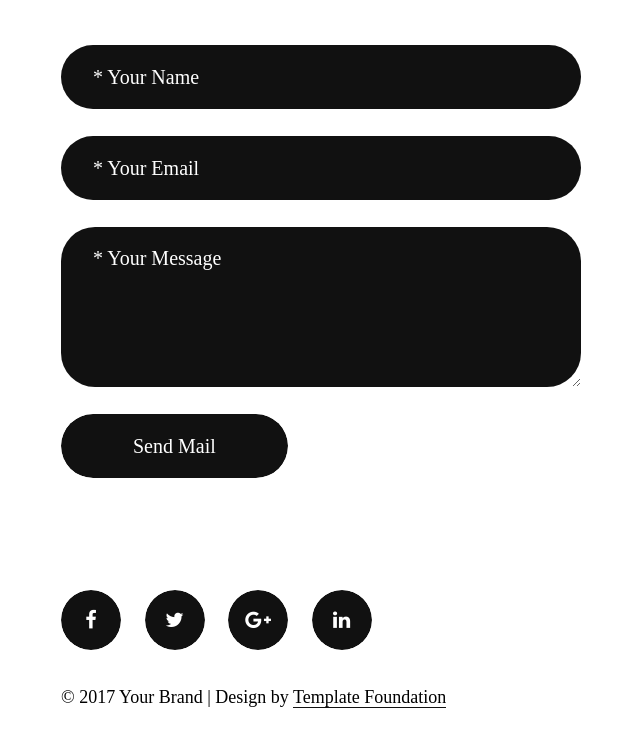
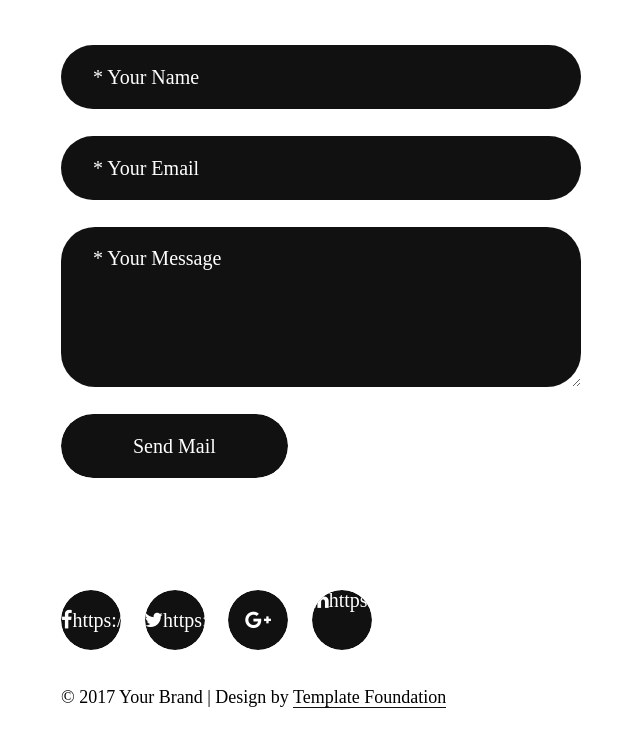
Before and after one commit to regogo/bosshenry_website, a plain HTML site: page index.html in a window 1280 px wide. Shown: the part 3474-4221 px from the top of the page, without its empty margins (639-1279 px from the left). Drawn offline with Linux system fonts and the light colour scheme; a web font is replaced by a local one.

Commit message:
updated links haha

```diff
--- a/index.html
+++ b/index.html
@@ -429,10 +429,10 @@
                 <ul class="social-icons scroll-animated-from-right">
 
 
-                    <li><a href="#"><i class="fa fa-facebook" aria-hidden="true"></i></a></li>
-                    <li><a href="#"><i class="fa fa-twitter" aria-hidden="true"></i></a></li>
+                    <li><a href="#"><i class="fa fa-facebook" aria-hidden="true">https://www.facebook.com/bosshenryph</i></a></li>
+                    <li><a href="#"><i class="fa fa-twitter" aria-hidden="true">https://twitter.com/bosshenryph</i></a></li>
                     <li><a href="#"><i class="fa fa-google-plus" aria-hidden="true"></i></a></li>
-                    <li><a href="#"><i class="fa fa-linkedin" aria-hidden="true"></i></a></li>
+                    <li><a href="#"><i class="fa fa-linkedin" aria-hidden="true">https://www.linkedin.com/in/henry-r-62a3291b1/</i></a></li>
 
 
                 </ul>
```
